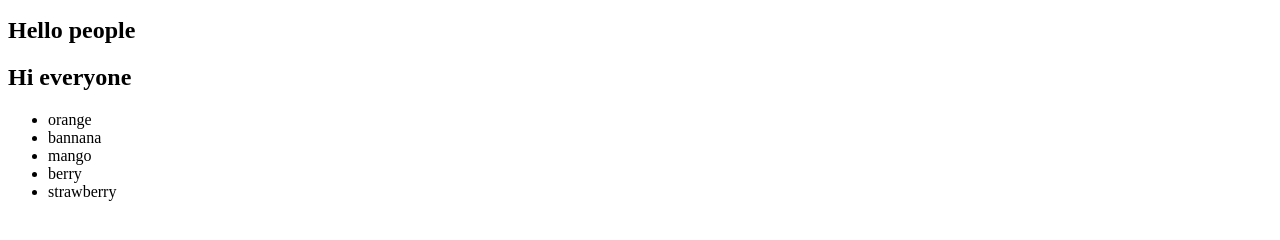
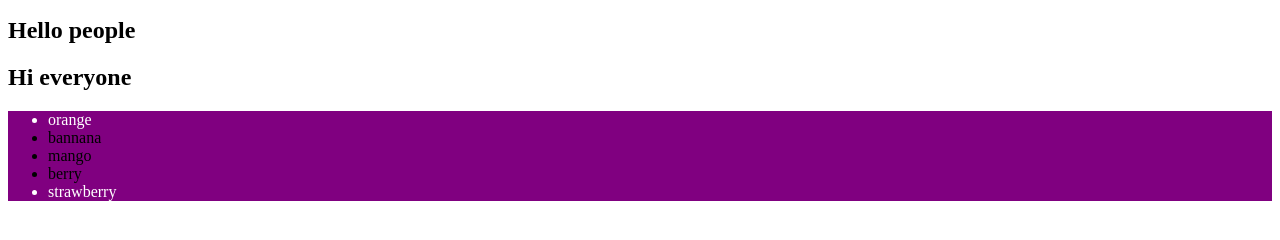
Before and after one commit to Frankmona/Java-Script, a plain HTML site: page javascript-fundamentals/index.html in a window 1280 px wide. Shown: the part 104-344 px from the top of the page. Drawn offline with Linux system fonts and the light colour scheme.

Commit message:
learning

```diff
--- a/javascript-fundamentals/index.html
+++ b/javascript-fundamentals/index.html
@@ -14,12 +14,12 @@
 
     <h2>Hello people</h2>
     <h2>Hi everyone</h2>
-    <ul>
-        <li>orange</li>
+    <ul id="results">
+        <li class="special">orange</li>
         <li>bannana</li>
-        <li>mango</li>
+        <li class="special">mango</li>
         <li>berry</li>
-        <li>strawberry</li>
+        <li class="special last">strawberry</li>
     </ul>
     <!-- <h2>Javascript fundamentals</h2>
     <h4>Happy learning!</h4>
--- a/javascript-fundamentals/main.js
+++ b/javascript-fundamentals/main.js
@@ -486,12 +486,32 @@
 // const heading = document.getElementsByTagName("h2");
 // heading[1].style.color = "green";
 
-const items = document.getElementsByTagName("li");
+// const items = document.getElementsByTagName("li");
+// items[3].style.color = "red";
 
 // to make use of a forEach method here we use the ...
+// the three doys in the array bracket helps to convert the items into array so a forEach method can be used
+// const betterItem = [...items];
 
-const betterItem = [...items];
+// betterItem.forEach(function (item) {
+//   console.log(item);
+// });
 
-betterItem.forEach(function (item) {
-  console.log(item);
-});
+// getElementByClassName('classname')
+
+// const listItems = document.getElementsByClassName("special");
+// listItems[2].style.color = "orange";
+// listItems[0].style.color = "red";
+
+// querySelector('any css') -- select single
+// querySelectorAll('any css') --  selects all
+
+const results = document.querySelector("#results");
+results.style.backgroundColor = "purple";
+
+const item = document.querySelector(".special");
+item.style.color = "white";
+
+const lastItem = document.querySelector("li:last-child");
+lastItem.style.color = "white";
+console.log(lastItem);
```
